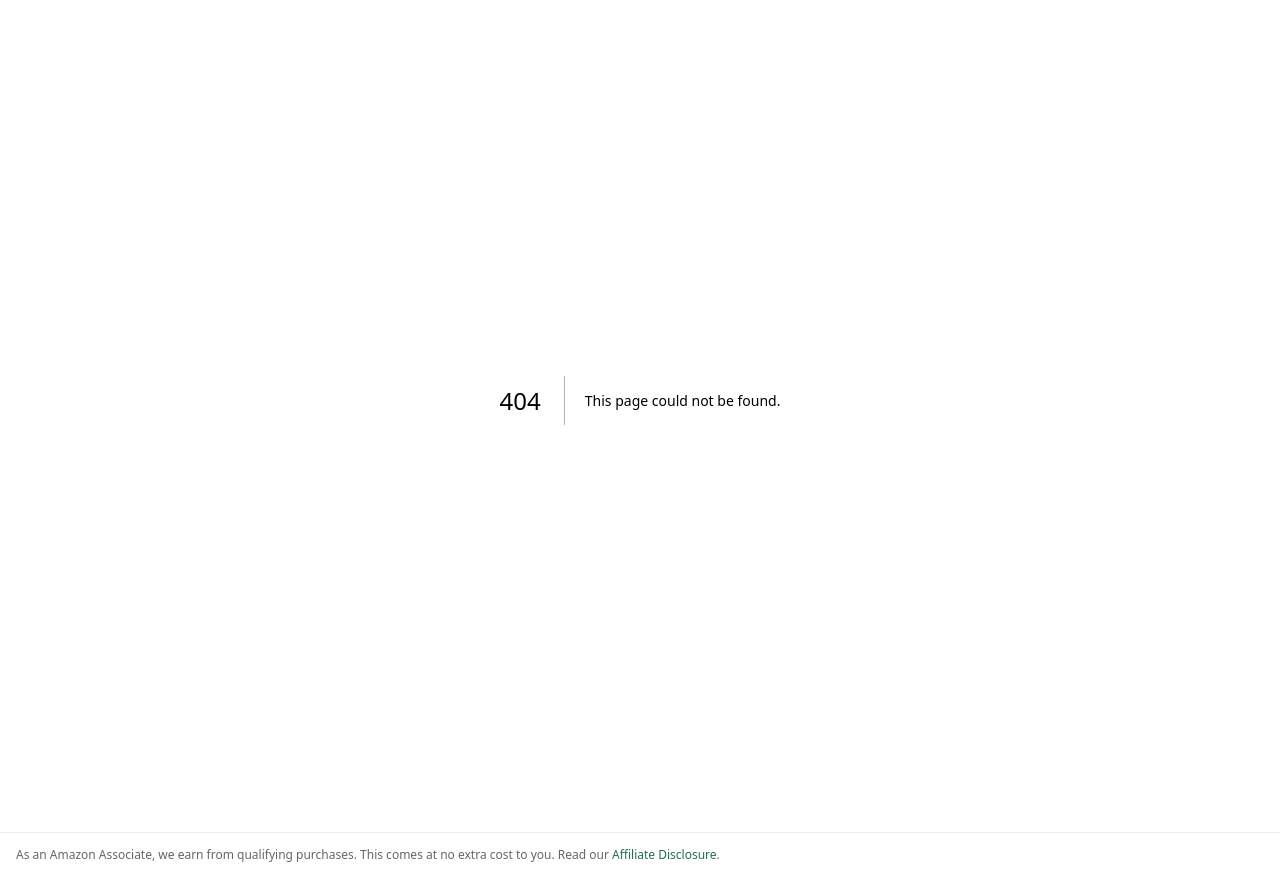
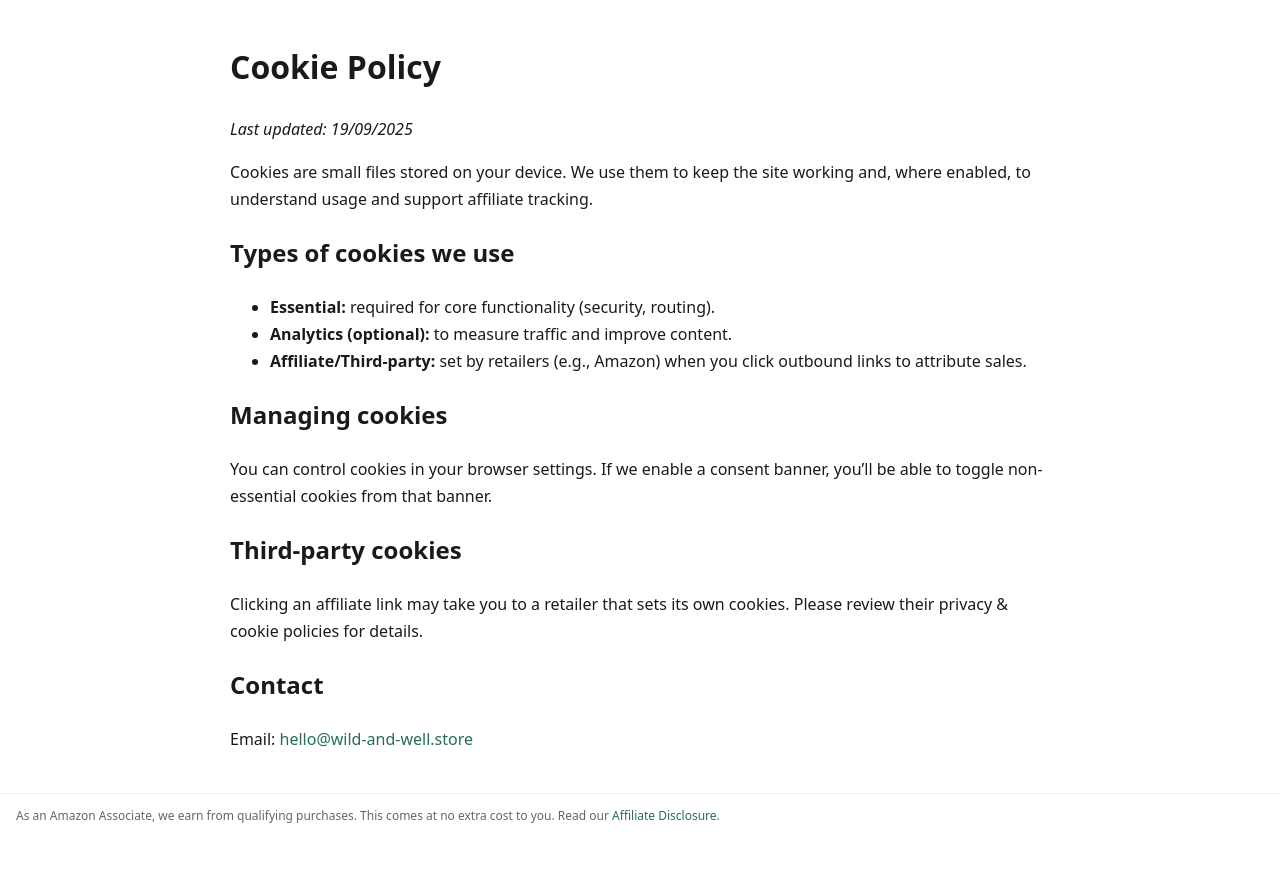
Before and after one commit to dariosandison/Eco---Holistic, a Next.js app: page /cookies in a window 1280 px wide. Before the commit this address had no page. After the commit the page ends 838 px from the top, so only its background shows below. Built offline with nearby package versions, Linux system fonts and the light colour scheme.

Commit message:
Create cookies.js

```diff
--- /dev/null
+++ b/pages/cookies.js
@@ -0,0 +1,43 @@
+// pages/cookies.js
+export default function Cookies() {
+  return (
+    <main style={{maxWidth: 860, margin: "40px auto", padding: "0 20px", lineHeight: 1.7}}>
+      <h1>Cookie Policy</h1>
+      <p><em>Last updated: {new Date().toLocaleDateString("en-GB")}</em></p>
+
+      <p>
+        Cookies are small files stored on your device. We use them to keep the site working
+        and, where enabled, to understand usage and support affiliate tracking.
+      </p>
+
+      <h2>Types of cookies we use</h2>
+      <ul>
+        <li><strong>Essential:</strong> required for core functionality (security, routing).</li>
+        <li>
+          <strong>Analytics (optional):</strong> to measure traffic and improve content.
+        </li>
+        <li>
+          <strong>Affiliate/Third-party:</strong> set by retailers (e.g., Amazon) when you
+          click outbound links to attribute sales.
+        </li>
+      </ul>
+
+      <h2>Managing cookies</h2>
+      <p>
+        You can control cookies in your browser settings. If we enable a consent banner,
+        you’ll be able to toggle non-essential cookies from that banner.
+      </p>
+
+      <h2>Third-party cookies</h2>
+      <p>
+        Clicking an affiliate link may take you to a retailer that sets its own cookies.
+        Please review their privacy &amp; cookie policies for details.
+      </p>
+
+      <h2>Contact</h2>
+      <p>
+        Email: <a href="mailto:hello@wild-and-well.store">hello@wild-and-well.store</a>
+      </p>
+    </main>
+  );
+}
```
